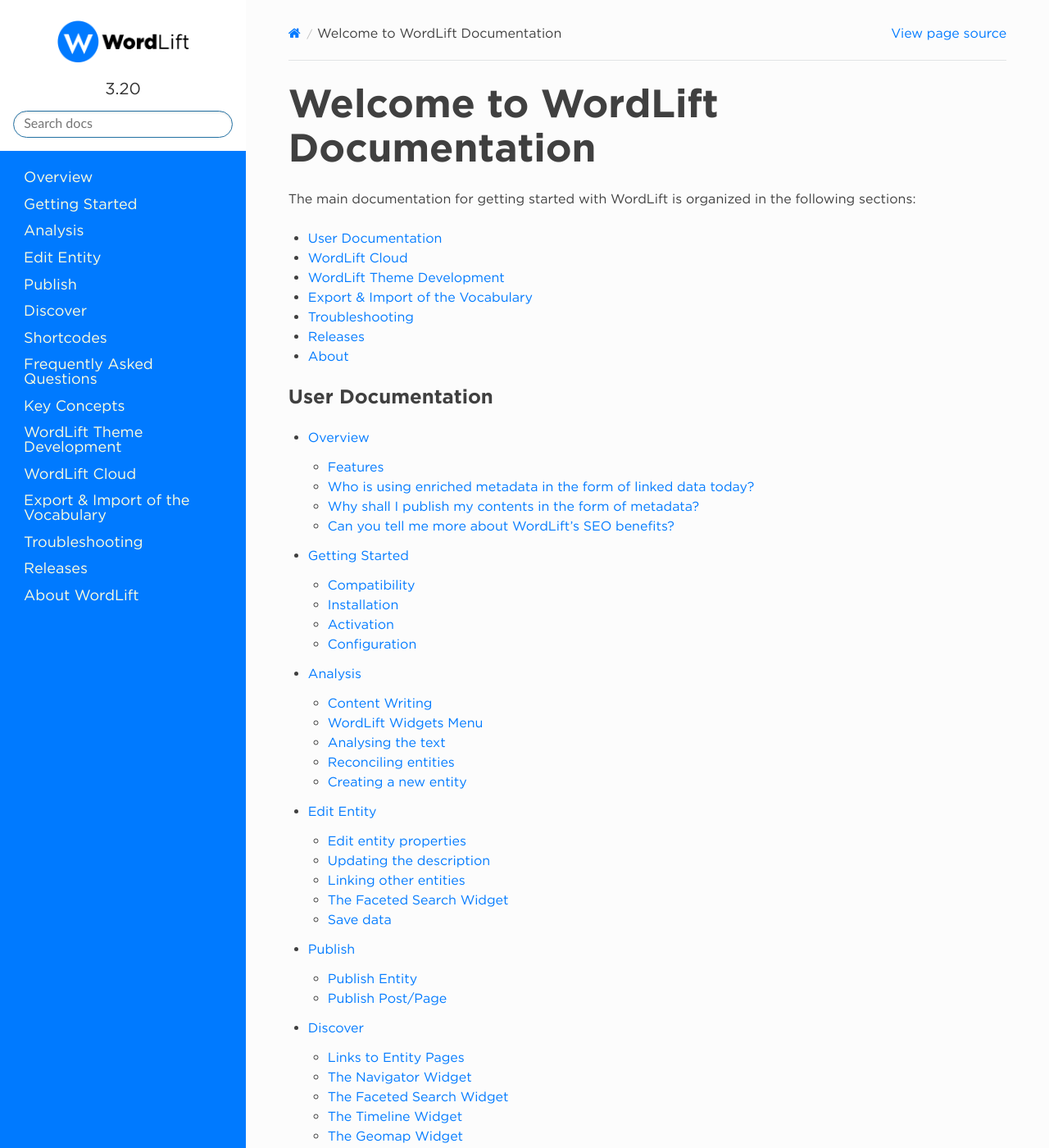
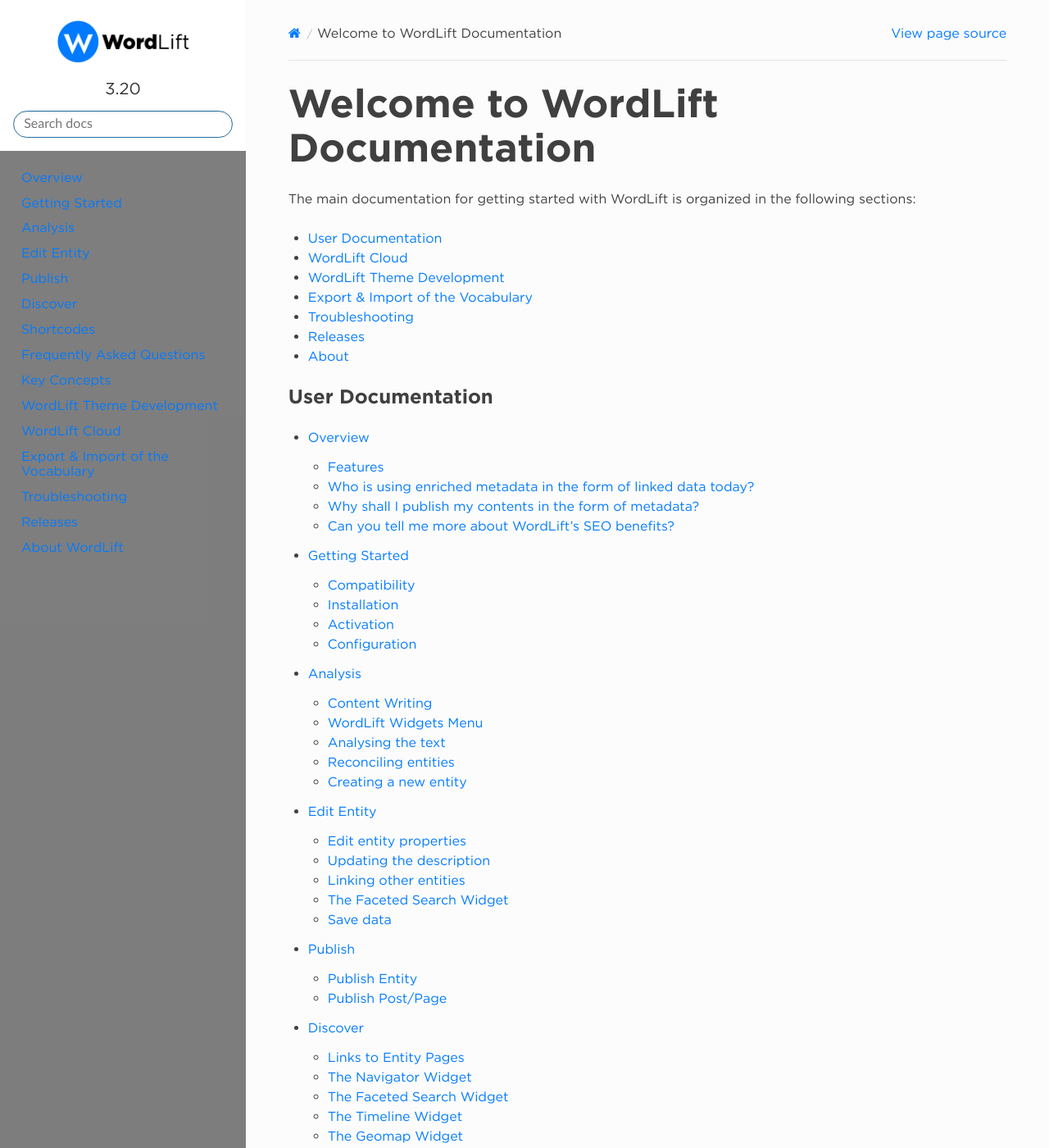
Before and after one commit to insideout10/wordlift-docs, a Sphinx documentation site: the page built from docs/index.rst, in a window 1280 px wide and 1400 px high. Shown: the whole window at 82% size. Built offline with Sphinx 7.4.7 and the Read the Docs theme 2.0.0, drawn with Linux system fonts in a browser that asks for light colours.

Commit message:
change toc bg and link styles

```diff
--- a/docs/_static/css/wordlift.css
+++ b/docs/_static/css/wordlift.css
@@ -76,7 +76,7 @@
 
 /* The toc tree */
 .wy-nav-side{
-    background-color: #007aff;
+    background-color: rgba(0, 0, 0, .5);
 }
 
 /* The selected items in the toc tree */
@@ -91,13 +91,13 @@
 
 /* When a list item that does NOT belong to the selected block from the toc tree is hovered. */
 .wy-menu-vertical li a:hover{
-    background-color: #007aff;
+    background-color: rgba(0, 0, 0, .7);
 }
 
 /* The text items on the toc tree */
 .wy-menu-vertical a {
-    color: #FFFFDD;
-    font-family: 'Gotham', sans-serif;
+    color: #007aff;
+    font-size: 16px;
 }
 .wy-menu-vertical header, .wy-menu-vertical p.caption{
     color: white;
```
